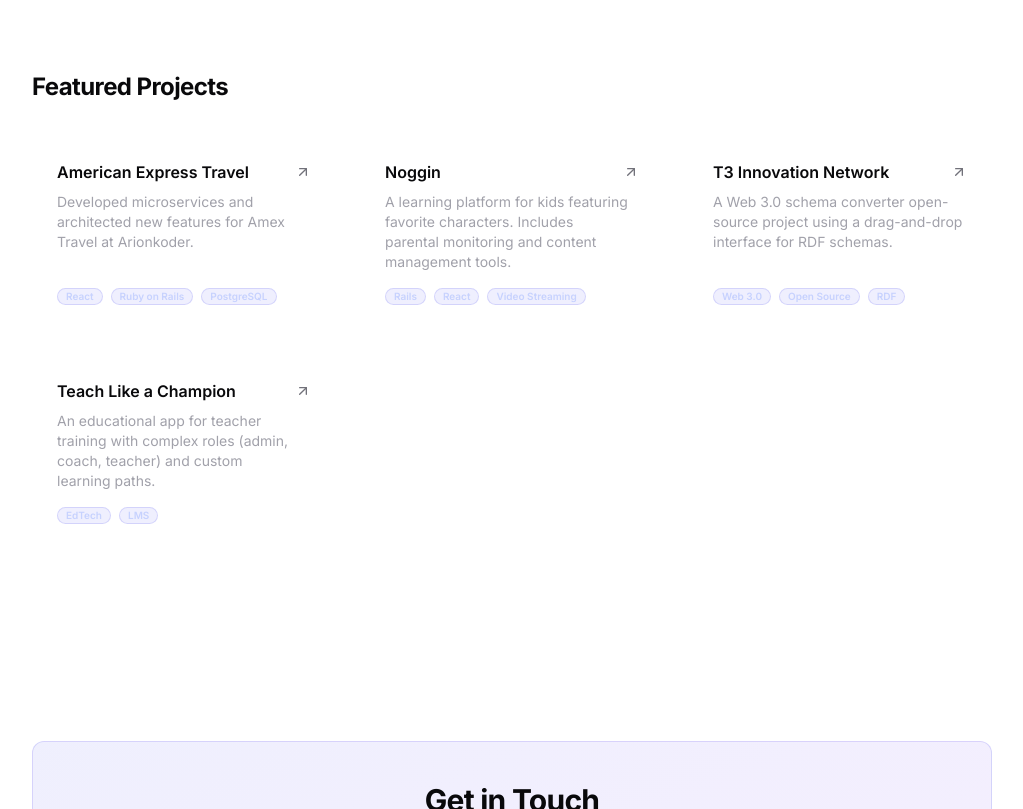
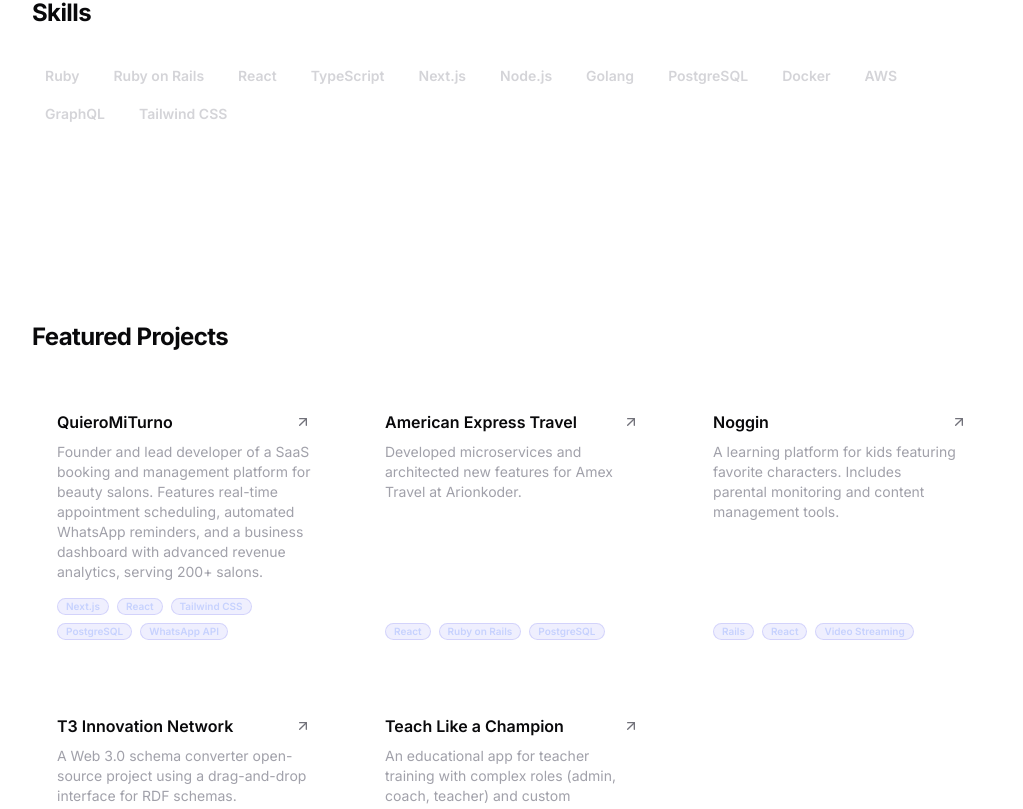
Before and after one commit to richard0000/dev-portfolio, a Next.js app: page / in a window 1280 px wide. Shown: the part 2651-3460 px from the top of the page, without its empty margins (128-1151 px from the left). Built offline with nearby package versions, Linux system fonts and the light colour scheme.

Commit message:
feat: add qmt to resume

```diff
--- a/src/components/projects.tsx
+++ b/src/components/projects.tsx
@@ -5,14 +5,47 @@ import { Section } from "@/components/ui/section";
 import { Card } from "@/components/ui/card";
 import { Badge } from "@/components/ui/badge";
 import { ArrowUpRight } from "lucide-react";
+import Image from "next/image";
+import { cn } from "@/lib/utils";
 
 export function Projects() {
     return (
         <Section id="projects" delay={0.3}>
             <h2 className="text-2xl font-bold tracking-tight mb-8">Featured Projects</h2>
             <div className="grid grid-cols-1 md:grid-cols-2 lg:grid-cols-3 gap-6">
-                {RESUME_DATA.projects.map((project) => (
-                    <Card key={project.title} className="flex flex-col h-full hover:bg-white/10 transition-colors group">
+                {RESUME_DATA.projects.map((project) => {
+                    const images = (project as any).images as readonly string[] | undefined;
+                    const hasImages = !!images && images.length > 0;
+
+                    return (
+                        <Card
+                            key={project.title}
+                            className={cn(
+                                "flex flex-col h-full hover:bg-white/10 transition-colors group",
+                                hasImages && "p-0 overflow-hidden"
+                            )}
+                        >
+                            {hasImages && images && (
+                                <div className="relative aspect-video w-full overflow-hidden bg-zinc-900 border-b border-white/5">
+                                    {images.map((image, index) => (
+                                        <Image
+                                            key={image}
+                                            src={image}
+                                            alt={`${project.title} screenshot ${index + 1}`}
+                                            fill
+                                            className={cn(
+                                                "object-cover transition-all duration-700 ease-in-out",
+                                                index === 0
+                                                    ? "opacity-100 group-hover:opacity-0 group-hover:scale-105"
+                                                    : "opacity-0 group-hover:opacity-100 group-hover:scale-100 scale-95"
+                                            )}
+                                            sizes="(max-width: 768px) 100vw, (max-width: 1200px) 50vw, 33vw"
+                                        />
+                                    ))}
+                                </div>
+                            )}
+
+                            <div className={cn("flex flex-col flex-grow", hasImages ? "p-6" : "")}>
                                 <div className="flex items-center justify-between mb-2">
                                     <h3 className="font-semibold">{project.title}</h3>
                                     {(project.link.href as string) !== "#" && (
@@ -33,8 +66,10 @@ export function Projects() {
                                         </Badge>
                                     ))}
                                 </div>
+                            </div>
                         </Card>
-                ))}
+                    );
+                })}
             </div>
         </Section>
     );
--- a/src/data/resume.ts
+++ b/src/data/resume.ts
@@ -48,6 +48,16 @@ export const RESUME_DATA = {
         },
     ],
     work: [
+        {
+            company: "QuieroMiTurno",
+            link: "https://quieromiturno.com",
+            badges: ["Founder", "SaaS", "Next.js", "React", "PostgreSQL"],
+            title: "Founder & Lead Developer",
+            start: "Jan 2024",
+            end: "Present",
+            description:
+                "Founded, architected, and built a multi-tenant salon management and automated scheduling SaaS platform. Engineered a high-performance booking system, interactive calendar, automated WhatsApp client notifications, and a real-time business intelligence dashboard supporting over 200 active beauty salons.",
+        },
         {
             company: "Arionkoder",
             link: "https://arionkoder.com",
@@ -115,6 +125,20 @@ export const RESUME_DATA = {
     ],
     projects: [
         {
+            title: "QuieroMiTurno",
+            techStack: ["Next.js", "React", "Tailwind CSS", "PostgreSQL", "WhatsApp API"],
+            description:
+                "Founder and lead developer of a SaaS booking and management platform for beauty salons. Features real-time appointment scheduling, automated WhatsApp reminders, and a business dashboard with advanced revenue analytics, serving 200+ salons.",
+            // images: [
+            //     "/quieromiturno-landing.png",
+            //     "/quieromiturno-dashboard.png",
+            // ],
+            link: {
+                label: "quieromiturno.com",
+                href: "https://quieromiturno.com",
+            },
+        },
+        {
             title: "American Express Travel",
             techStack: ["React", "Ruby on Rails", "PostgreSQL"],
             description:
```
Also changed, not shown: public/quieromiturno-dashboard.png (added), public/quieromiturno-landing.png (added). Lines whose indentation alone changed are shown as unchanged.
